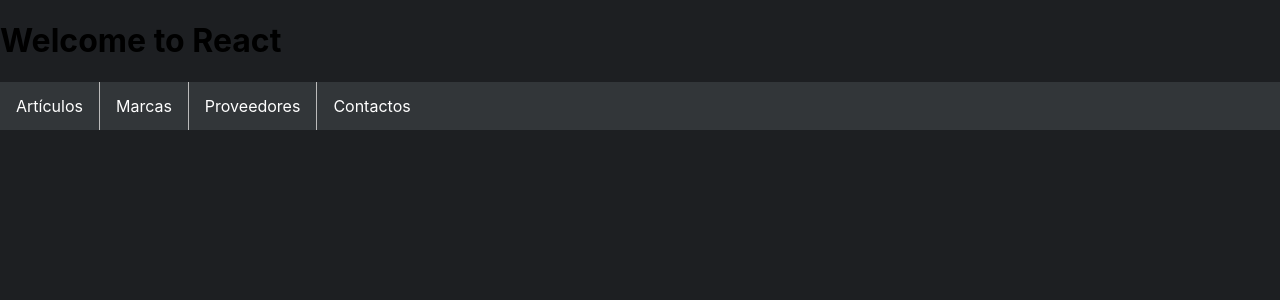
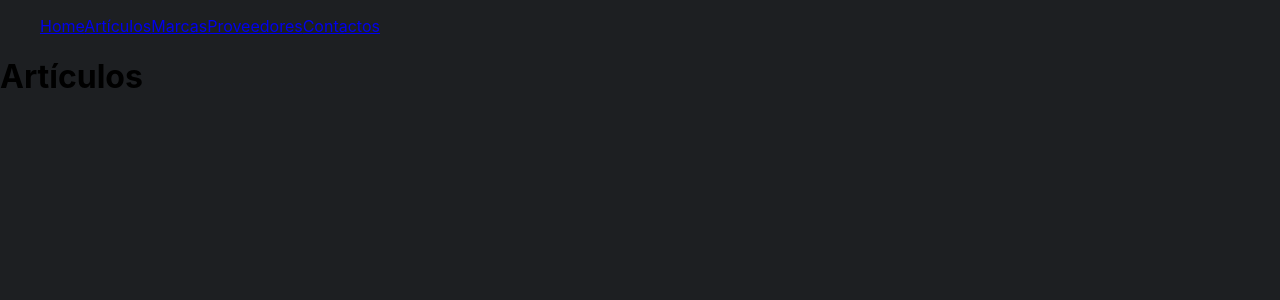
Before and after one commit to luisdelmoral/TFG-Front, a React (Create React App) app: page /articulos in a window 1280 px wide. Shown: the top 300 px of the page. Built offline with nearby package versions, Linux system fonts and the light colour scheme.

Commit message:
creacion paginas

```diff
--- a/package.json
+++ b/package.json
@@ -9,6 +9,7 @@
     "@testing-library/user-event": "^13.5.0",
     "react": "^19.1.0",
     "react-dom": "^19.1.0",
+    "react-router-dom": "^7.6.0",
     "react-scripts": "5.0.1",
     "web-vitals": "^2.1.4"
   },
@@ -37,5 +38,4 @@
     ]
   },
   "proxy": "http://localhost:8080"
-
 }
--- a/src/App.js
+++ b/src/App.js
@@ -1,49 +1,28 @@
 import React from 'react';
 import './css/menuPrincipal.css'
+import { BrowserRouter, Route, Routes } from 'react-router-dom';
+
+import HomePage from './paginas/HomePage';
+import Articulos from './paginas/Articulos';
+import Contactos from './paginas/Contactos';
+import Marcas from './paginas/Marcas';
+import Proveedores from './paginas/Proveedores';
+import MenuBar from './componentes/MenuBar';
+
 
 function App() {
   return (
-    <div className="App">
-      <h1>Welcome to React</h1>
-      <MenuPrincipal />
-    </div>
-  );
-
-}
-function MenuPrincipal() {
-  return (
-    <ul className='menuPrincipal'>
-      <ListaArticulos />
-      <ListaMarcas />
-      <ListaProveedores />
-      <ListaContactos />
-    </ul>
+     <BrowserRouter>
+      <MenuBar />
+      <Routes>
+          <Route path="/" element={<HomePage />} />
+          <Route path="/articulos" element={<Articulos />} />
+          <Route path="/marcas" element={<Marcas />} />
+          <Route path="/proveedores" element={<Proveedores />} />
+          <Route path="/contactos" element={<Contactos />} />
+      </Routes>
+    </BrowserRouter>
   );
 }
 
-function ListaArticulos() {
-  return (
-    <li><a>Artículos</a></li>
-  );
-}
-
-function ListaMarcas() {
-  return (
-    <li><a>Marcas</a></li>
-  );
-}
-
-function ListaProveedores() {
-  return (
-    <li><a>Proveedores</a></li>
-  );
-}
-
-function ListaContactos() {
-  return (
-    <li><a>Contactos</a></li>
-  );
-}
-
-
 export default App;
--- /dev/null
+++ b/src/componentes/MenuBar.js
@@ -0,0 +1,15 @@
+import { Link } from "react-router";
+
+function MenuBar() {
+    return (
+        <ul>
+            <Link to="/">Home</Link>
+            <Link to="/articulos">Artículos</Link>
+            <Link to="/marcas">Marcas</Link>
+            <Link to="/proveedores">Proveedores</Link>
+            <Link to="/contactos">Contactos</Link>
+        </ul>
+    )
+}
+
+export default MenuBar;
--- /dev/null
+++ b/src/paginas/Articulos.js
@@ -0,0 +1,9 @@
+function Articulos () {
+    return (
+        <div>
+            <h1>Artículos</h1>
+        </div>
+    )
+}
+
+export default Articulos;
--- /dev/null
+++ b/src/paginas/Contactos.js
@@ -0,0 +1,9 @@
+function Contactos () {
+    return(
+        <div>
+            <h1>Contactos</h1>
+        </div>
+    )
+}
+
+export default Contactos;
--- /dev/null
+++ b/src/paginas/HomePage.js
@@ -0,0 +1,7 @@
+function HomePage() {
+    return (
+        <h1>Bienvenido</h1>
+    )
+}
+
+export default HomePage;
--- /dev/null
+++ b/src/paginas/Marcas.js
@@ -0,0 +1,9 @@
+function Marcas () {
+    return (
+        <div>
+            <h1>Marcas</h1>
+        </div>
+    )
+}
+
+export default Marcas;
--- /dev/null
+++ b/src/paginas/Proveedores.js
@@ -0,0 +1,9 @@
+function Proveedores() {
+    return (
+        <div>
+            <h1>Proveedores</h1>
+        </div>
+    )
+}
+
+export default Proveedores;
```
Also changed, not shown: 1 other file (tests, documents, lock files or other folders).
